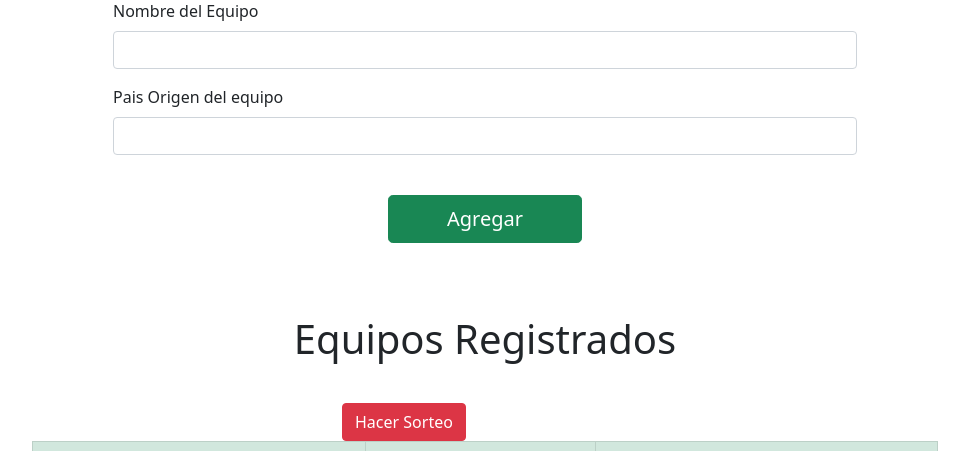
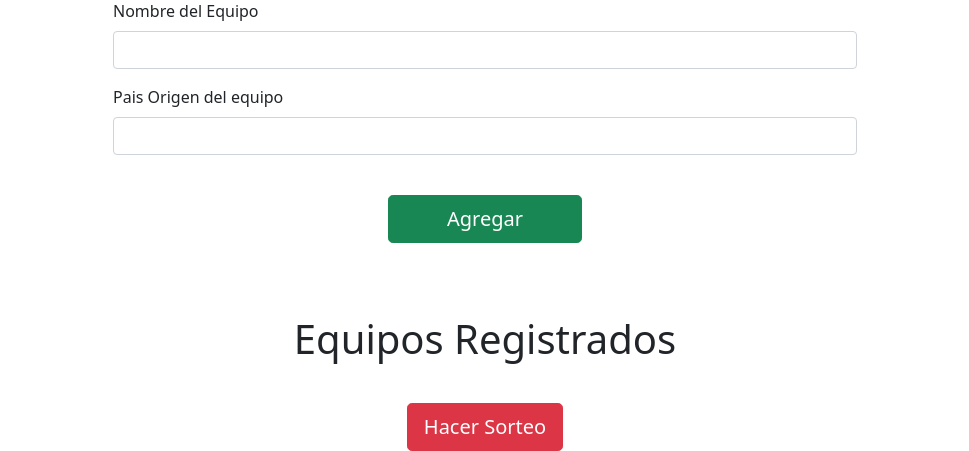
Before and after one commit to Fezk3/Web-UEFA, a PHP site: page /admin.php in a window 1280 px wide. Shown: the part 231-682 px from the top of the page, without its empty margins (155-1124 px from the left). Run offline with PHP 8.4, Linux system fonts and the light colour scheme.

Commit message:
boton de sorteo con display raro

```diff
--- a/admin.php
+++ b/admin.php
@@ -127,10 +127,13 @@ if ($_SESSION['tipo_usuario'] != 1) {
                             ?>
                 </div>
             </div>
+        </div>
+
+        <div class="container">
             <!-- Arreglar display -->
             <div class="row d-flex justify-content-center align-items-center">
-                <div class="col col-md-4 col-lg-4">
-                    <a href="http://" class="btn btn-danger editar"> Hacer Sorteo </a>
+                <div class="col col-md-3 col-lg-4 text-center">
+                    <a href="http://" class="btn btn-lg btn-danger editar"> Hacer Sorteo </a>
                 </div>
             </div>
 
```
